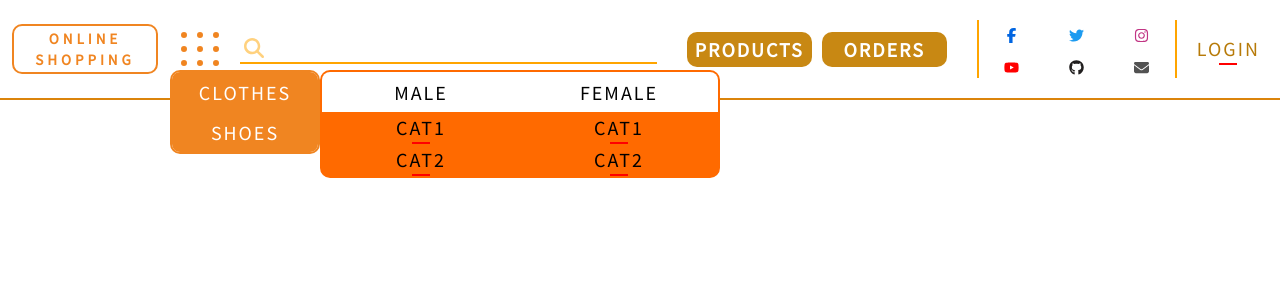
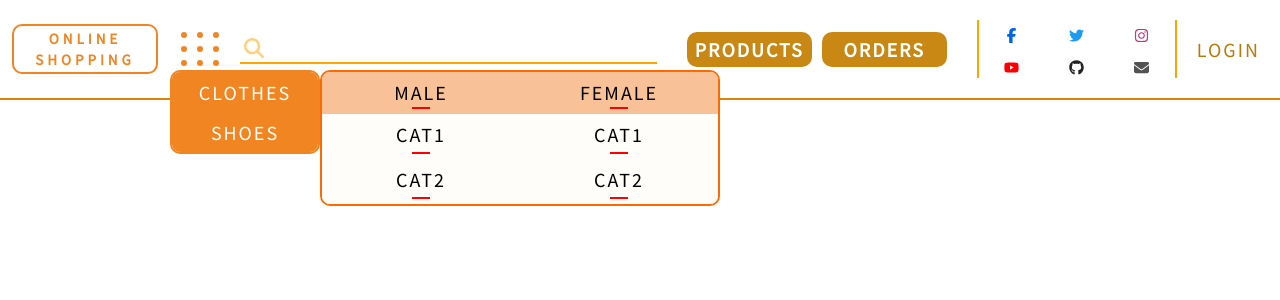
Before and after one commit to cptemre/mern-project-no-2-remote-fashion, a React (Create React App) app in the folder client/: page / in a window 1280 px wide. Shown: the top 300 px of the page. Built offline with nearby package versions, Linux system fonts and the light colour scheme.

Commit message:
Sub categories styling
Underline animation created. useFetch structure started.

```diff
--- a/client/package.json
+++ b/client/package.json
@@ -15,6 +15,8 @@
     "@types/node": "^16.18.28",
     "@types/react": "^18.2.6",
     "@types/react-dom": "^18.2.4",
+    "axios": "^1.4.0",
+    "jquery": "^3.7.0",
     "react": "^18.2.0",
     "react-dom": "^18.2.0",
     "react-router-dom": "^6.11.1",
@@ -45,5 +47,8 @@
       "last 1 firefox version",
       "last 1 safari version"
     ]
+  },
+  "devDependencies": {
+    "@types/jquery": "^3.5.16"
   }
 }
--- a/client/src/components/header/contact/Contact.tsx
+++ b/client/src/components/header/contact/Contact.tsx
@@ -21,12 +21,15 @@ const Contact = () => {
     faGithub,
     faEnvelope,
   ];
-  console.log(faFacebookF);
 
   return (
     <section id="contact-section">
-      {icons.map((icon) => (
-        <article id="contact-article" className="icon">
+      {icons.map((icon, i) => (
+        <article
+          key={`contact-article-${i}`}
+          id="contact-article"
+          className="icon"
+        >
           <a href="#">
             <FontAwesomeIcon icon={icon} className="icon contact-icon" />
           </a>
--- a/client/src/components/header/menu/Categories.tsx
+++ b/client/src/components/header/menu/Categories.tsx
@@ -6,8 +6,10 @@ const Categories = () => {
   const categories = ["CLOTHES", "SHOES"];
   return (
     <section id="categories-section">
-      {categories.map((category) => (
-        <article className="categories-article">{category}</article>
+      {categories.map((category, i) => (
+        <article key={`categories-article-${i}`} className="categories-article">
+          {category}
+        </article>
       ))}
     </section>
   );
--- a/client/src/components/header/menu/MenuButton.tsx
+++ b/client/src/components/header/menu/MenuButton.tsx
@@ -5,10 +5,13 @@ const MenuButton = () => {
   const rows = [...Array(3)];
   return (
     <section id="menu-button-section" className="border-radius transition-02">
-      {rows.map((row) => (
-        <article className="menu-button-row">
-          {rows.map((dot) => (
-            <div className="menu-button-dot"></div>
+      {rows.map((row, i) => (
+        <article key={`menu-button-row-${i}`} className="menu-button-row">
+          {rows.map((dot, j) => (
+            <div
+              key={`menu-button-dot-${i}-${j}`}
+              className="menu-button-dot"
+            ></div>
           ))}
         </article>
       ))}
--- a/client/src/components/header/menu/SubCategories.tsx
+++ b/client/src/components/header/menu/SubCategories.tsx
@@ -8,15 +8,24 @@ const SubCategories = () => {
 
   return (
     <section id="sub-categories-section">
-      {categories.map((category) => (
-        <article className="sub-categories-article">
-          <div className="sub-categories-gender">{category}</div>
+      {categories.map((category, i) => (
+        <article
+          key={`sub-categories-article-${i}`}
+          className="sub-categories-article"
+        >
+          <div className="sub-categories-gender">
+            <div className="category">{category}</div>
+            <div className="underline"></div>
+          </div>
           <div className="sub-categories-div">
-            {subCategories.map((subCategory) => (
-              <>
-                <div className="subCategory">{subCategory}</div>
-                <div className="login-div-underline"></div>
-              </>
+            {subCategories.map((subCategory, j) => (
+              <div
+                key={`sub-category-div-${i}-${j}`}
+                className="sub-category-div"
+              >
+                <div className="sub-category">{subCategory}</div>
+                <div className="underline"></div>
+              </div>
             ))}
           </div>
         </article>
--- a/client/src/components/header/options/Options.tsx
+++ b/client/src/components/header/options/Options.tsx
@@ -8,8 +8,8 @@ const Options = () => {
   const [options, setOptions] = useState(["PRODUCTS", "ORDERS"]);
   return (
     <section id="options-section">
-      {options.map((option) => (
-        <article className="option-article">
+      {options.map((option, i) => (
+        <article key={`option-article-${i}`} className="option-article">
           <div className="option-div border-radius pointer">{option}</div>
         </article>
       ))}
--- a/client/src/css/header/menu/sub-categories.css
+++ b/client/src/css/header/menu/sub-categories.css
@@ -5,7 +5,6 @@
   min-width: 40rem;
   height: auto;
   max-height: 40rem;
-  background-color: rgb(255, 106, 0);
   border: 2px solid rgb(255, 106, 0);
   border-radius: 1rem;
   overflow: hidden;
@@ -17,18 +16,30 @@
 }
 
 .sub-categories-gender {
-  min-height: 4rem;
-  height: auto;
   background-color: white;
-  flex: 0.2;
+  background-color: rgb(248, 193, 151);
+  cursor: pointer;
+  flex-direction: column;
+  padding: 0.5rem 0;
+}
+
+.category {
+  min-height: 3rem;
 }
 
 .sub-categories-div {
   flex-direction: column;
   height: auto;
+  cursor: pointer;
+  background-color: rgb(255, 253, 250);
 }
 
-.subCategory {
+.sub-category-div {
+  flex-direction: column;
+  row-gap: 0.3rem;
+  padding: 0.5rem 0;
+}
+
+.sub-category {
   min-height: 3rem;
-  background-color: rgb(255, 106, 0);
 }
--- a/client/src/css/index.css
+++ b/client/src/css/index.css
@@ -57,9 +57,22 @@ button {
   height: 100%;
 }
 
-.login-div-underline {
+.underline {
   width: 1.8rem;
   border: 0.1rem solid red;
+}
+
+.underline:hover {
+  animation: underline 0.4s forwards;
+}
+
+@keyframes underline {
+  0% {
+    width: 0;
+  }
+  100% {
+    width: 50%;
+  }
 }
 
 .pointer {
--- /dev/null
+++ b/client/src/utilities/interfaces/hooks/useFetchInterface.ts
@@ -0,0 +1,5 @@
+export interface useFetchInterface {
+  url: string;
+  type: "get" | "post" | "patch" | "delete";
+  body: object;
+}
```
Also changed, not shown: client/src/hooks/useFetch.tsx (added, +15 -0 lines), 1 other file (tests, documents, lock files or other folders).
